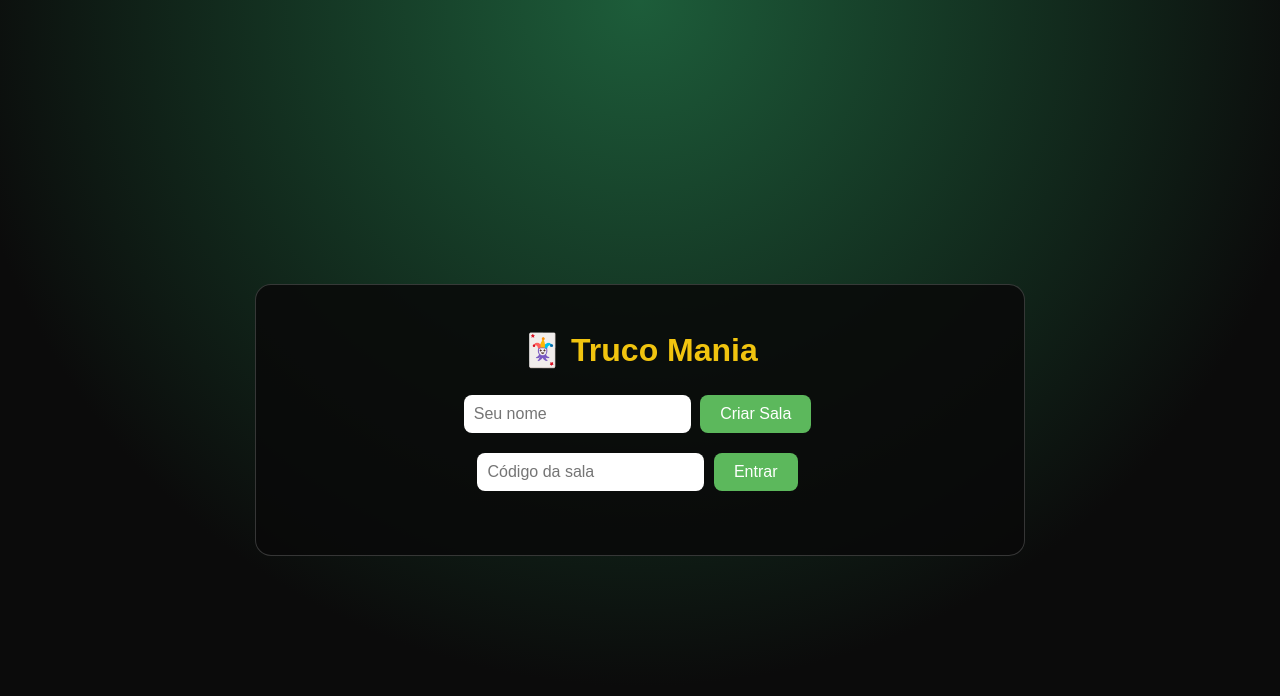
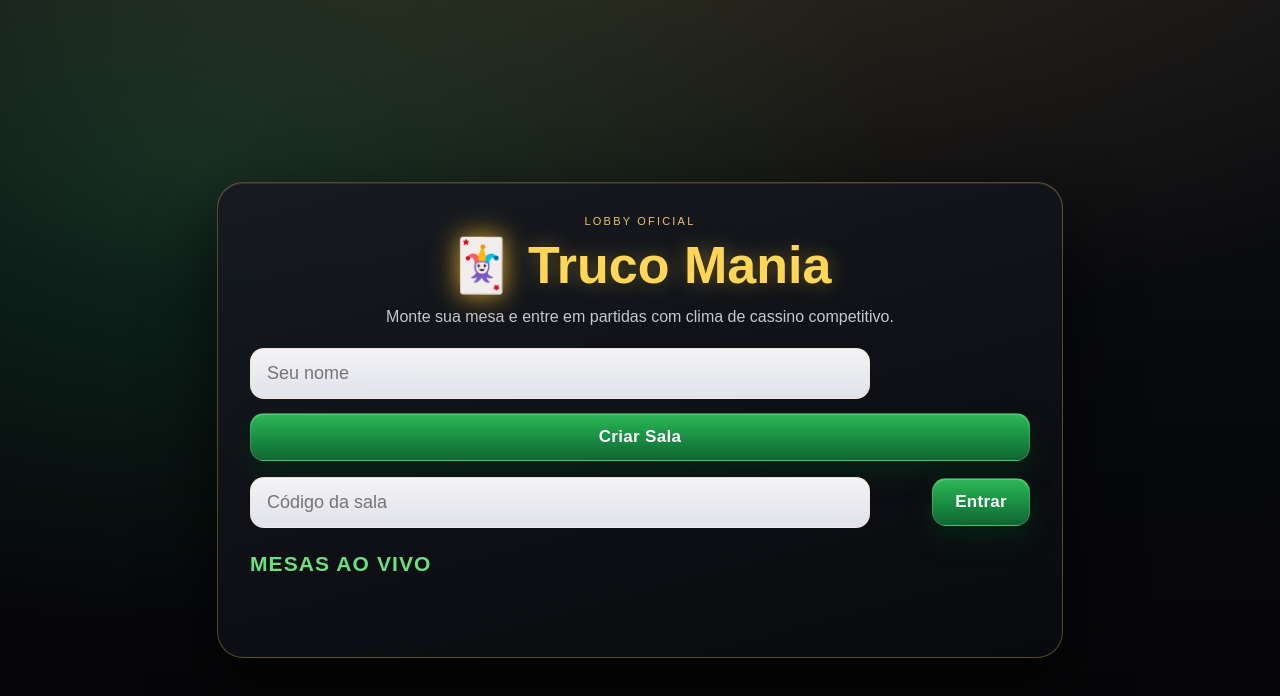
Before and after one commit to DnsMancini/TrucoMania, a website: page client/index.html in a window 1280 px wide. Drawn offline with nearby package versions, Linux system fonts and the light colour scheme; no server answers.

Commit message:
feat(lobby): aplicar visual premium cinematográfico no lobby

```diff
--- a/client/game.js
+++ b/client/game.js
@@ -171,13 +171,13 @@ socket.on('roomsUpdate', (rooms) => {
   if (!roomsListEl) return;
   roomsListEl.innerHTML = '';
   if (rooms.length === 0) {
-    roomsListEl.innerHTML = '<div style="color:#aaa; text-align:center;">Nenhuma sala disponível</div>';
+    roomsListEl.innerHTML = '<div class="lobby-empty">Nenhuma sala disponível no momento</div>';
     return;
   }
   rooms.forEach(room => {
     const div = document.createElement('div');
     div.className = 'room-item';
-    div.innerHTML = `<span>Sala ${room.code} (${room.players}/4 jogadores)</span><button class="join-room-btn">Entrar</button>`;
+    div.innerHTML = `<span>Sala ${room.code} · ${room.players}/4 jogadores</span><button class="join-room-btn">Entrar</button>`;
     div.querySelector('.join-room-btn').addEventListener('click', () => joinRoomFromList(room.code));
     roomsListEl.appendChild(div);
   });
--- a/client/index.html
+++ b/client/index.html
@@ -12,7 +12,11 @@
     <!-- LOBBY -->
     <div id="lobby" class="lobby">
       <div class="lobby-card">
-        <h1 class="lobby-title">🃏 Truco Mania</h1>
+        <div class="lobby-header">
+          <p class="lobby-kicker">Lobby oficial</p>
+          <h1 class="lobby-title"><span class="lobby-title-icon">🃏</span> Truco Mania</h1>
+          <p class="lobby-subtitle">Monte sua mesa e entre em partidas com clima de cassino competitivo.</p>
+        </div>
         <div class="lobby-menu">
           <input type="text" id="nameInput" class="lobby-input" placeholder="Seu nome" maxlength="15" />
           <button id="createBtn" class="lobby-button lobby-button-primary">Criar Sala</button>
@@ -21,6 +25,7 @@
             <button id="joinBtn" class="lobby-button lobby-button-primary">Entrar</button>
           </div>
         </div>
+        <div class="rooms-headline">Mesas ao vivo</div>
         <div id="roomsList" class="rooms-list"></div>
         <div id="lobbyStatus" class="lobby-status"></div>
       </div>
--- a/client/style.css
+++ b/client/style.css
@@ -413,35 +413,133 @@ body {
   display: grid;
   place-items: center;
   padding: 20px;
-  background: radial-gradient(circle at top, #1d5d3a, #0b0b0b 65%);
+  background:
+    radial-gradient(120% 80% at 50% -15%, rgba(237, 183, 80, 0.15) 0%, rgba(0,0,0,0) 70%),
+    radial-gradient(80% 80% at 15% 20%, rgba(25, 106, 64, 0.32) 0%, rgba(0,0,0,0) 68%),
+    linear-gradient(180deg, #0d0f14 0%, #07080b 55%, #050506 100%);
 }
 .lobby-card {
-  width: min(720px, 92vw);
-  background: rgba(10,10,10,0.88);
-  border: 1px solid rgba(255,255,255,0.18);
-  border-radius: 16px;
-  padding: 24px;
+  width: min(780px, 94vw);
+  background: linear-gradient(165deg, rgba(23, 26, 33, 0.94), rgba(9, 10, 14, 0.97));
+  border: 1px solid rgba(255, 205, 96, 0.3);
+  border-radius: 26px;
+  padding: clamp(20px, 4vw, 32px);
+  box-shadow: 0 30px 70px rgba(0, 0, 0, 0.7), inset 0 1px 0 rgba(255, 246, 220, 0.1);
+  backdrop-filter: blur(3px);
 }
-.lobby-title { text-align: center; color: #f1c40f; }
-.lobby-menu { text-align: center; margin-top: 20px; }
-.lobby-input { padding: 10px; font-size: 16px; border-radius: 8px; border: none; }
-.lobby-button { padding: 10px 20px; margin: 5px; font-size: 16px; border-radius: 8px; border: none; cursor: pointer; }
-.lobby-button-primary { background: #5cb85c; color: white; }
-.lobby-join-area { margin-top: 10px; }
-.lobby-status { text-align: center; margin-top: 15px; color: #ccc; }
+.lobby-header { text-align: center; margin-bottom: 18px; }
+.lobby-kicker {
+  margin: 0 0 8px;
+  text-transform: uppercase;
+  letter-spacing: 2.2px;
+  color: rgba(248, 210, 108, 0.92);
+  font-size: 11px;
+}
+.lobby-title {
+  text-align: center;
+  color: #ffd655;
+  margin: 0;
+  font-size: clamp(34px, 7vw, 52px);
+  text-shadow: 0 0 20px rgba(255, 204, 74, 0.35);
+}
+.lobby-title-icon { filter: drop-shadow(0 0 14px rgba(255, 185, 34, 0.56)); }
+.lobby-subtitle {
+  margin: 10px auto 0;
+  max-width: 620px;
+  color: #c6c7d0;
+  line-height: 1.35;
+}
+.lobby-menu { text-align: center; margin-top: 20px; display: grid; gap: 14px; }
+.lobby-input {
+  width: min(620px, 100%);
+  box-sizing: border-box;
+  padding: 14px 16px;
+  font-size: 18px;
+  border-radius: 14px;
+  border: 1px solid rgba(255, 208, 109, 0.24);
+  background: linear-gradient(180deg, rgba(248,248,252,0.98), rgba(237,239,245,0.95));
+}
+.lobby-input:focus {
+  outline: none;
+  box-shadow: 0 0 0 2px rgba(255, 204, 90, 0.35), 0 0 24px rgba(255, 204, 90, 0.28);
+}
+.lobby-button {
+  padding: 13px 22px;
+  margin: 0;
+  font-size: 17px;
+  border-radius: 14px;
+  border: 1px solid rgba(255,255,255,0.14);
+  cursor: pointer;
+  font-weight: 700;
+  letter-spacing: 0.3px;
+  transition: transform 0.2s ease, filter 0.2s ease, box-shadow 0.2s ease;
+}
+.lobby-button:hover {
+  transform: translateY(-1px);
+  filter: brightness(1.06);
+}
+.lobby-button:active { transform: translateY(1px) scale(0.99); }
+.lobby-button-primary {
+  background: linear-gradient(180deg, #2cb857 0%, #17863f 62%, #116633 100%);
+  color: white;
+  box-shadow: 0 12px 25px rgba(2, 51, 24, 0.55), inset 0 1px 0 rgba(255,255,255,0.22);
+}
+.lobby-join-area {
+  margin-top: 2px;
+  display: grid;
+  grid-template-columns: 1fr auto;
+  gap: 12px;
+  align-items: center;
+}
+.rooms-headline {
+  margin: 24px 0 8px;
+  color: #6de07e;
+  font-size: 21px;
+  font-weight: 800;
+  text-transform: uppercase;
+  letter-spacing: 1.1px;
+}
+.lobby-status { text-align: center; margin-top: 15px; color: #c8c9cf; min-height: 20px; }
 .rooms-list {
-  margin-top: 20px; display: flex; flex-direction: column; gap: 8px;
-  max-height: 300px; overflow-y: auto;
+  margin-top: 14px;
+  display: flex;
+  flex-direction: column;
+  gap: 10px;
+  max-height: 340px;
+  overflow-y: auto;
+  padding-right: 4px;
 }
 .room-item {
   display: flex; align-items: center; justify-content: space-between;
-  background: rgba(255,255,255,0.08); border-radius: 8px; padding: 8px 12px;
-  color: #ccc; font-size: 14px;
+  background: linear-gradient(145deg, rgba(23, 30, 40, 0.92), rgba(12, 15, 20, 0.95));
+  border: 1px solid rgba(255, 198, 77, 0.24);
+  border-radius: 14px;
+  padding: 10px 12px;
+  color: #dbdde6;
+  font-size: 15px;
+  box-shadow: 0 8px 20px rgba(0,0,0,0.45), inset 0 1px 0 rgba(255,255,255,0.08);
+  animation: roomFadeIn 260ms ease;
 }
 .room-item span { flex: 1; }
-.room-item button {
-  padding: 6px 14px; border-radius: 6px; border: none;
-  background: #5cb85c; color: white; cursor: pointer;
+.room-item button { padding: 8px 16px; border-radius: 10px; border: 1px solid rgba(255,255,255,0.18); background: linear-gradient(180deg, #24af52, #177f3b); color: white; cursor: pointer; font-weight: 700; }
+.lobby-empty {
+  color: #8f94a2;
+  text-align: center;
+  background: rgba(255, 255, 255, 0.03);
+  border: 1px dashed rgba(255, 221, 140, 0.24);
+  border-radius: 12px;
+  padding: 18px 12px;
+}
+@keyframes roomFadeIn {
+  from { opacity: 0; transform: translateY(8px); }
+  to { opacity: 1; transform: translateY(0); }
+}
+
+@media (max-width: 680px) {
+  .lobby-card { border-radius: 20px; }
+  .lobby-input { font-size: 17px; }
+  .lobby-join-area { grid-template-columns: 1fr; }
+  .lobby-join-area .lobby-button { width: 100%; }
 }
 
 .contagem-regressiva {
```
